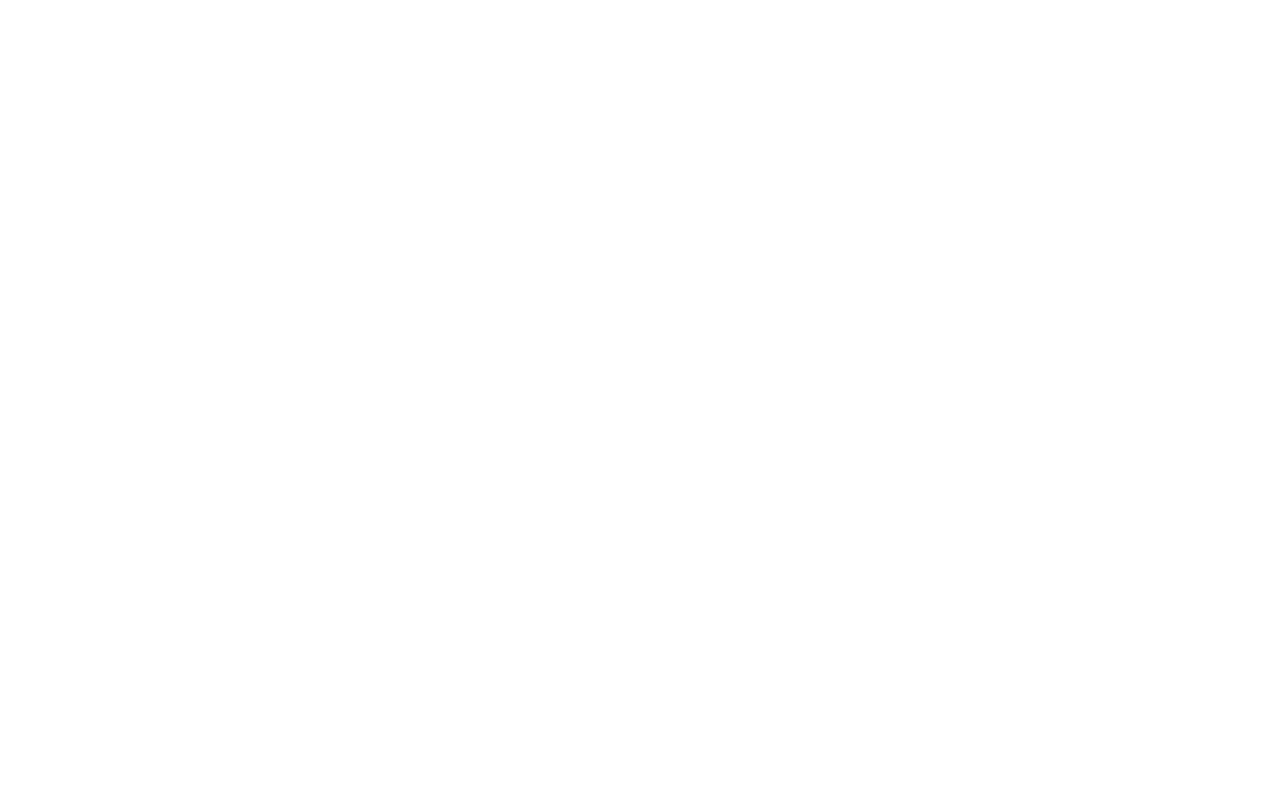
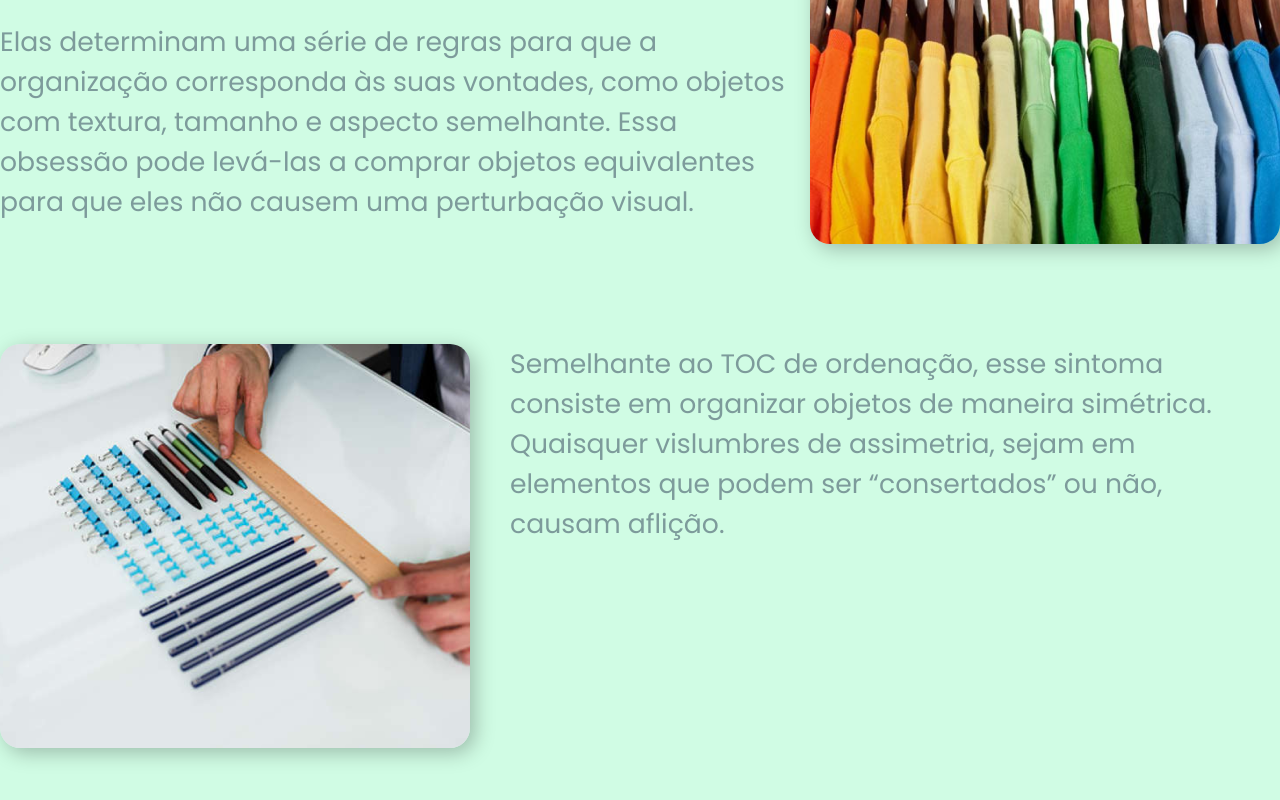
Before and after one commit to viniciusdev-br/psico-toc, a React (Create React App) app: page / in a window 1280 px wide. Shown: the part 2038-2838 px from the top of the page. Before the commit the page ends 1666 px from the top, so only its background shows below. Built offline with nearby package versions, Linux system fonts and the light colour scheme.

Commit message:
Section Mais sobre a Organização finalizada

```diff
--- a/src/App.jsx
+++ b/src/App.jsx
@@ -1,6 +1,7 @@
 import { Description } from './components/Description';
 import { Header } from './components/Header';
 import { Hero } from './components/Hero';
+import { MoreSymptoms } from './components/MoreSymptoms';
 import { GlobalStyle } from './styles/global'
 
 function App() {
@@ -9,6 +10,7 @@
       <Header />
       <Hero />
       <Description />
+      <MoreSymptoms />
       <GlobalStyle/>
     </>
   );
--- /dev/null
+++ b/src/components/MoreSymptoms/index.jsx
@@ -0,0 +1,21 @@
+import { Container, Content } from "./styles";
+import  moreSintomas1 from '../../assets/more_sintomas1.png'
+import  moreSintomas2 from '../../assets/more_sintomas2.png'
+
+export function MoreSymptoms() {
+    return(
+        <Container>
+            <h2>O sintoma mais conhecido: Organização</h2>
+            <Content>
+            <div>
+                <p>Pessoas com TOC costumam organizar roupas, sapatos, utensílios de cozinha, livros e outros objetos de acordo com o tamanho, cor, ordem alfabética ou outras categorias.<br/><br/>Elas determinam uma série de regras para que a organização corresponda às suas vontades, como objetos com textura, tamanho e aspecto semelhante. Essa obsessão pode levá-las a comprar objetos equivalentes para que eles não causem uma perturbação visual. </p>
+                <img src={moreSintomas1} alt="Camisas organizadas por cores" />
+            </div>
+            <div>
+                <img src={moreSintomas2} alt="Lápis organizados por cores" />
+                <p>Semelhante ao TOC de ordenação, esse sintoma consiste em organizar objetos de maneira simétrica. Quaisquer vislumbres de assimetria, sejam em elementos que podem ser “consertados” ou não, causam aflição. </p>
+            </div>
+            </Content>
+        </Container>
+    )
+}
--- /dev/null
+++ b/src/components/MoreSymptoms/styles.js
@@ -0,0 +1,47 @@
+import styled from 'styled-components';
+
+export const Container = styled.section`
+    width: 100%;
+    margin: auto;
+    margin-top: 80px;
+    background: var(--lightGreen);
+    padding-top: 60px;
+
+    h2 {
+        text-align: center;
+        font-size: 36pt;
+        margin-bottom: 40px;
+    }
+`
+
+export const Content = styled.div`
+    max-width: 1280px;
+    margin: auto;
+    display: flex;
+    flex-direction: column;
+
+    div {
+        display: flex;
+        margin-bottom: 100px;
+
+        p {
+            font-size: 20pt;
+        }
+
+        img {
+            border-radius: 20px;
+            box-shadow: 5px 5px 20px rgba(0, 0, 0, 0.25);
+        }
+
+        :first-child {
+            align-items: center;
+        }
+
+        :last-child {
+            p {
+                margin-left: 40px;
+            }
+        }
+    }
+
+`
--- a/src/styles/global.js
+++ b/src/styles/global.js
@@ -8,11 +8,8 @@
         --yellowStatistic: #FFF3B8;
         --blue: #1B74E4;
         --lightBlue: #D1FFFF;
+        --lightGreen: #D0FCE4;
     }
-
-    @tailwind base;
-    @tailwind components;
-    @tailwind utilities;
 
     * {
         margin: 0;
@@ -23,5 +20,6 @@
     body {
         font-family: 'Poppins', sans-serif;
         background-color: #FFF;
+        color: var(--textColor);
     }
 `
--- a/tailwind.config.js
+++ /dev/null
@@ -1,7 +0,0 @@
-module.exports = {
-  content: ["./src/**/*.{js,jsx,ts,tsx}",],
-  theme: {
-    extend: {},
-  },
-  plugins: [],
-}
```
Also changed, not shown: src/assets/more_sintomas1.png (added), src/assets/more_sintomas2.png (added).
